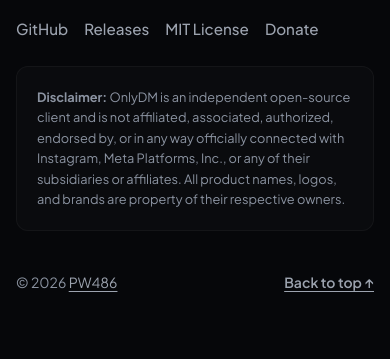
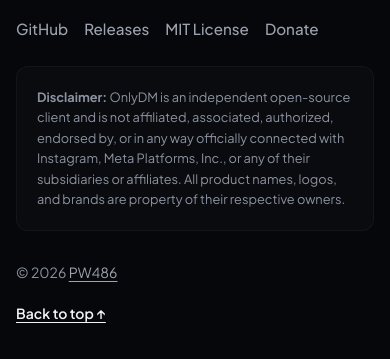
Before and after one commit to PW486/only-dm, a website: page landing/index.html in a window 390 px wide. Shown: the part 7498-7857 px from the top of the page. Drawn offline with Linux system fonts and the light colour scheme; no server answers.

Commit message:
fix(landing): keep Back to top clear of Safari's bottom toolbar
Move the mobile copyright and Back to top link into a left-aligned column, brighten the link, and increase the footer's bottom clearance so the link is not hidden on the right side under Safari's floating toolbar.

```diff
--- a/landing/index.html
+++ b/landing/index.html
@@ -1067,7 +1067,7 @@
       /* Footer */
       footer {
         padding: 40px 0 28px;
-        padding-bottom: max(72px, calc(28px + env(safe-area-inset-bottom, 0px)));
+        padding-bottom: max(96px, calc(28px + env(safe-area-inset-bottom, 0px)));
       }
       .footer-top {
         flex-direction: column;
@@ -1084,10 +1084,11 @@
         justify-content: space-between;
         gap: 16px;
       }
-      .back-to-top {
+      .footer-bottom .back-to-top {
         display: inline-flex;
         align-items: center;
         min-height: 44px;
+        color: var(--text);
       }
     }
 
@@ -1117,6 +1118,14 @@
       }
       .section-desc {
         font-size: 0.95rem;
+      }
+      /* Keep both footer items on the left so the link never sits under
+         Safari's floating bottom toolbar on a phone. */
+      .footer-bottom {
+        flex-direction: column;
+        align-items: flex-start;
+        justify-content: flex-start;
+        gap: 8px;
       }
     }
 
```
